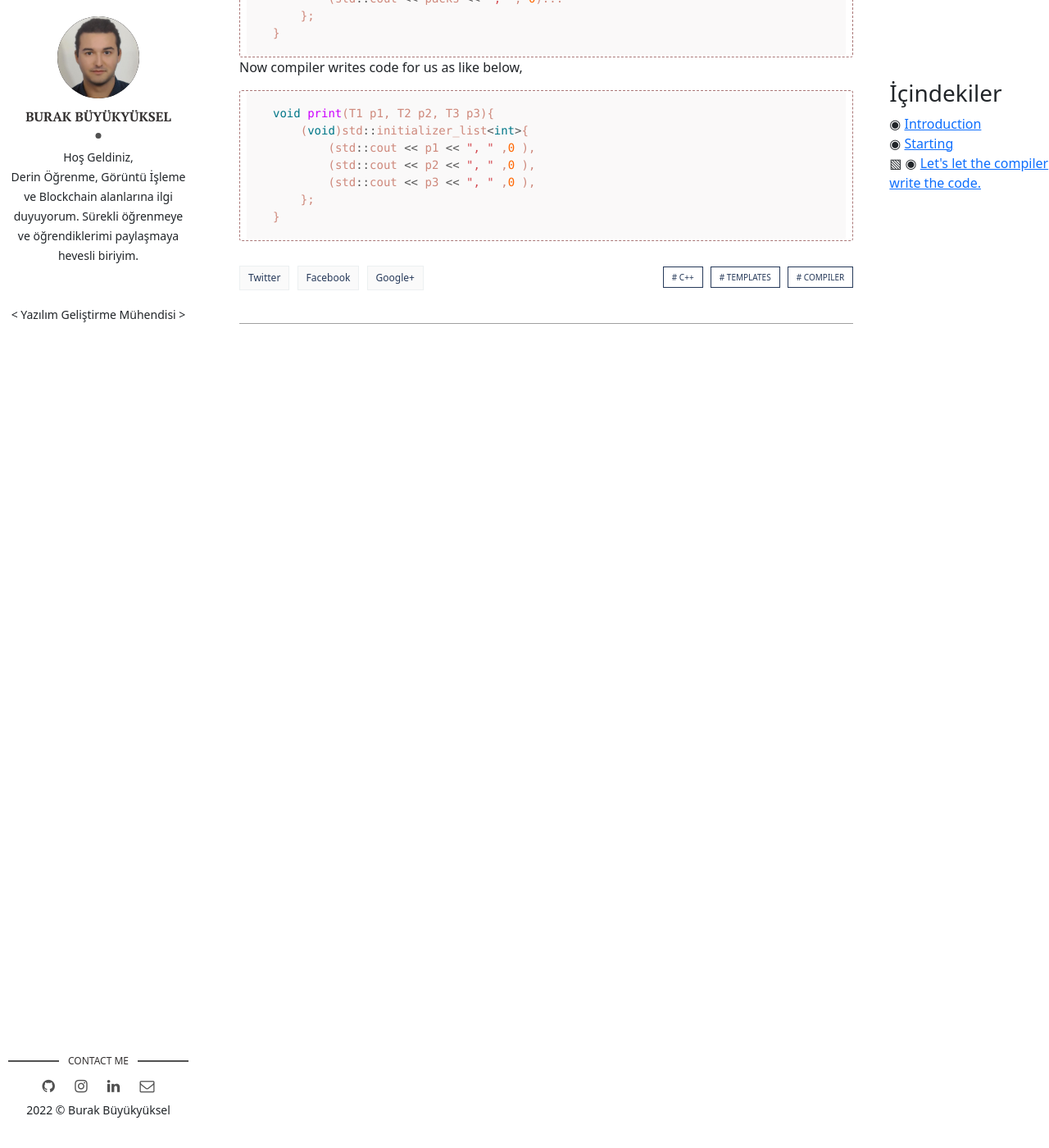
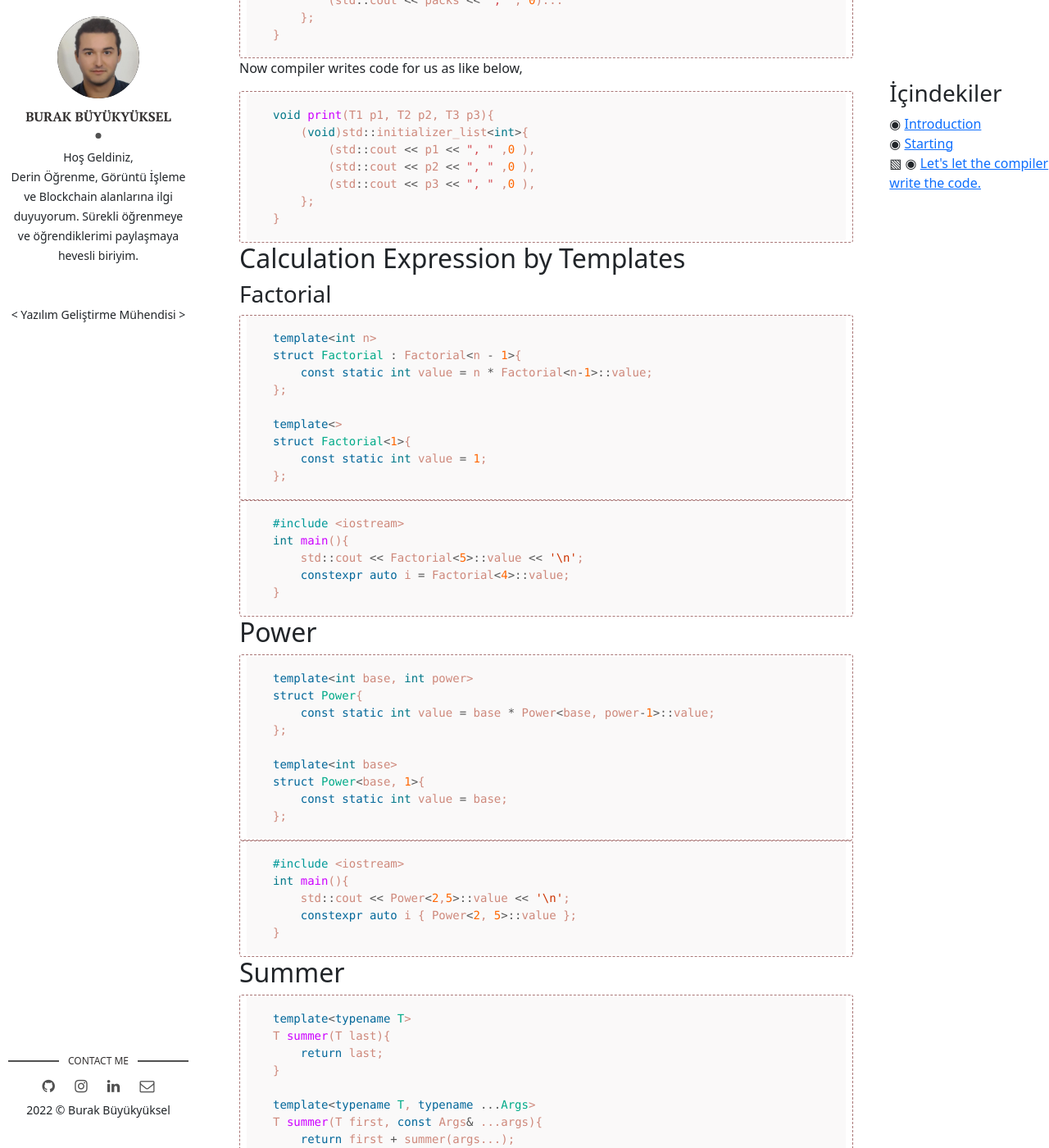
Before and after one commit to bbuyukyuksel/bbuyukyuksel.github.io, a Jekyll site: the page built from _posts/2022-07-28-writing-code-to-the-compiler.markdown, in a window 1280 px wide and 1400 px high, scrolled down 2567 px. Shown: the whole window at 82% size. Built offline with Jekyll 4.4.1, drawn with Linux system fonts in a browser that asks for light colours; comment, search, counter and statistics services are not loaded; before the commit the page ends 3032 px from its top, so only the background shows below that; some of the changed text lies outside the part shown.

Commit message:
append more post detail

````diff
--- a/_posts/2022-07-28-writing-code-to-the-compiler.markdown
+++ b/_posts/2022-07-28-writing-code-to-the-compiler.markdown
@@ -1,11 +1,11 @@
 ---
 layout: post
-title: Writing code to the c++ compiler
-date: 2022-07-28 00:00:00 +0300
-description: C++ Templates
+title: Docker for absolute beginners - El Kitapçığı
+date: 2022-03-04 00:00:00 +0300
+description: Introduction to docker environment.
 lang: en
-img: software.jpg
-tags: [C++, Templates, Compiler]
+img: docker.png
+tags: [Docker, Container, Handbook]
 contents:
 - 1;Introduction;introduction'
 - 1;Starting;starting'
@@ -114,3 +114,80 @@ void print(T1 p1, T2 p2, T3 p3){
     };
 }
 ```
+
+## Calculation Expression by Templates
+
+### Factorial
+
+```cpp
+template<int n>
+struct Factorial : Factorial<n - 1>{
+    const static int value = n * Factorial<n-1>::value;
+};
+
+template<>
+struct Factorial<1>{
+    const static int value = 1;
+};
+```
+
+```cpp
+#include <iostream>
+int main(){
+    std::cout << Factorial<5>::value << '\n';
+    constexpr auto i = Factorial<4>::value;
+}
+```
+
+## Power
+
+```cpp
+template<int base, int power>
+struct Power{
+    const static int value = base * Power<base, power-1>::value;
+};
+
+template<int base>
+struct Power<base, 1>{
+    const static int value = base;
+};
+```
+
+```cpp
+#include <iostream>
+int main(){
+    std::cout << Power<2,5>::value << '\n';
+    constexpr auto i { Power<2, 5>::value };
+}
+```
+
+## Summer
+
+```cpp
+template<typename T>
+T summer(T last){
+    return last;
+}
+
+template<typename T, typename ...Args>
+T summer(T first, const Args& ...args){
+    return first + summer(args...);
+}
+```
+
+```cpp
+#include <iostream>
+#include <string>
+int main(){
+    using namespace std;
+    std::cout << summer(10, 20, 30) << '\n';
+
+    string s1{ "Bur" }, s2{ "ak" };
+    std::cout << summer(s1, s2, " Büyük"s, "yüksel"s) << '\n';
+}
+```
+
+```
+60
+burak Büyükyüksel
+```
````
